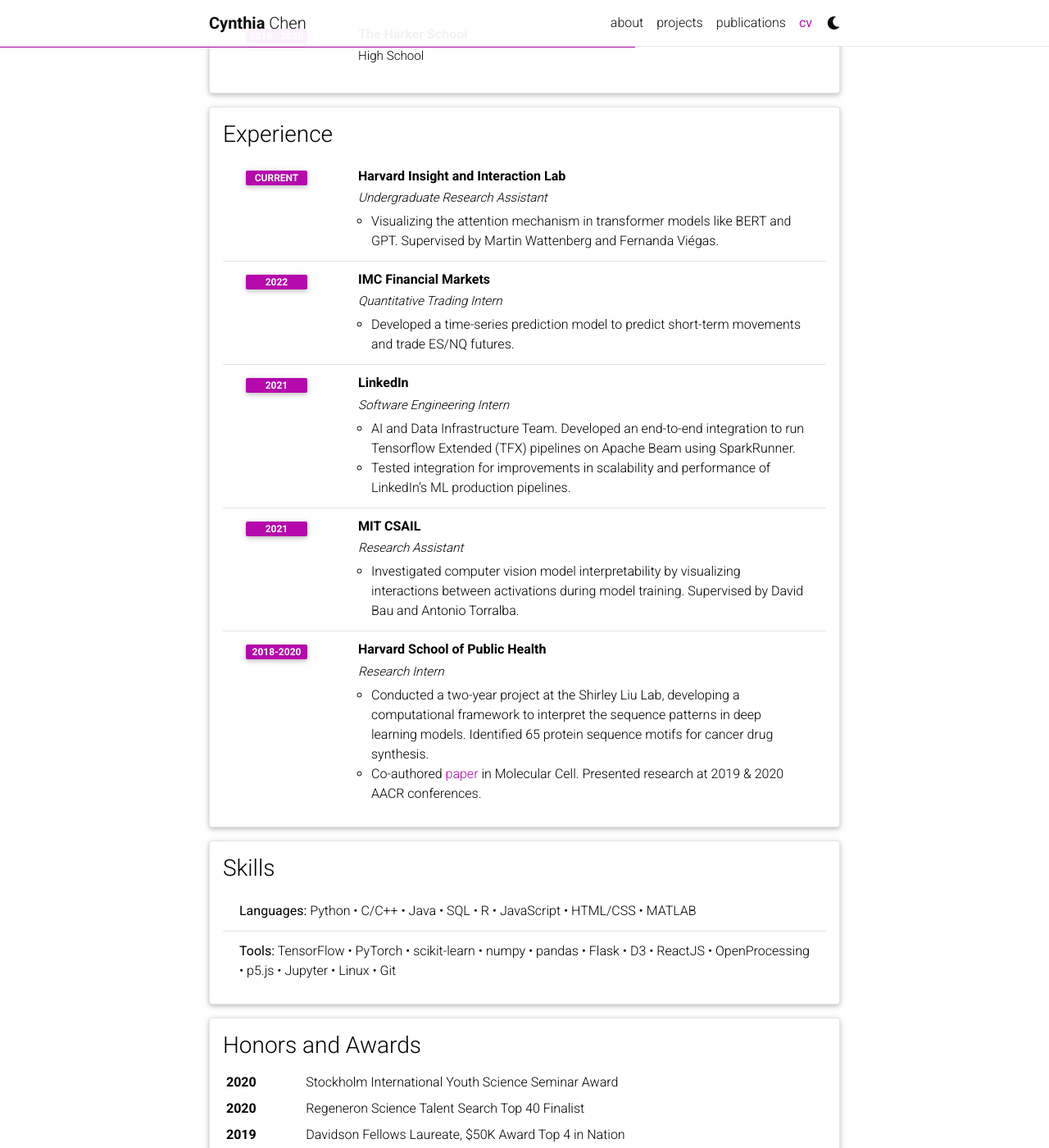
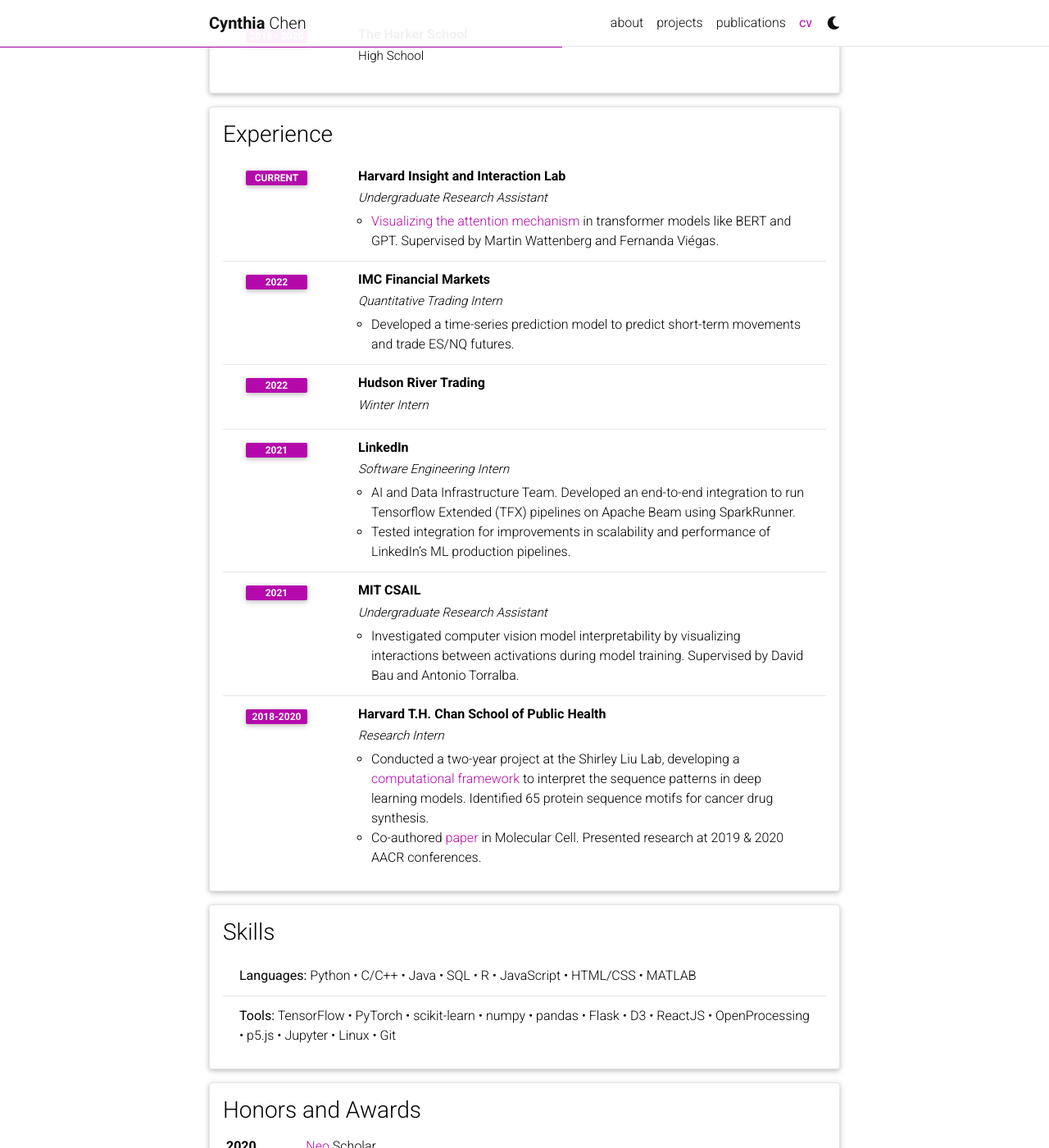
Before and after one commit to chenxcynthia/chenxcynthia.github.io, a Jekyll site: the page built from _pages/cv.md, in a window 1280 px wide and 1400 px high, scrolled down 514 px. Shown: the whole window at 82% size. Built offline with Jekyll 4.4.1, drawn with Linux system fonts in a browser that asks for light colours; full-size pictures stand in for the smaller copies a plugin makes; comment, search, counter and statistics services are not loaded; a style sheet for code colours, icons or effects is not loaded; some of the changed text lies outside the part shown.

Commit message:
4/6 changes

```diff
--- a/_data/cv.yml
+++ b/_data/cv.yml
@@ -40,13 +40,15 @@
       institution: <i>Undergraduate Research Assistant</i>
       year: Current
       description:
-        - Visualizing the attention mechanism in transformer models like BERT and GPT. Supervised by Martin Wattenberg and Fernanda Viégas.
+        - <a href = "../projects/attentionvis">Visualizing the attention mechanism</a> in transformer models like BERT and GPT. Supervised by Martin Wattenberg and Fernanda Viégas.
     - title: IMC Financial Markets
       institution: <i>Quantitative Trading Intern</i>
       year: 2022
       description:
         - Developed a time-series prediction model to predict short-term movements and trade ES/NQ futures.
-
+    - title: Hudson River Trading
+      institution: <i>Winter Intern</i>
+      year: 2022
     - title: LinkedIn
       institution: <i>Software Engineering Intern</i>
       year: 2021
@@ -54,18 +56,17 @@
         - AI and Data Infrastructure Team. Developed an end-to-end integration to run Tensorflow Extended (TFX) pipelines on Apache Beam using SparkRunner.
         - Tested integration for improvements in scalability and performance of LinkedIn’s ML production pipelines.
 
-
     - title: MIT CSAIL
-      institution: <i>Research Assistant</i>
+      institution: <i>Undergraduate Research Assistant</i>
       year: 2021
       description:
         - Investigated computer vision model interpretability by visualizing interactions between activations during model training. Supervised by David Bau and Antonio Torralba.
 
-    - title: Harvard School of Public Health
+    - title: Harvard T.H. Chan School of Public Health
       institution: <i>Research Intern</i>
       year: 2018-2020
       description:
-        - Conducted a two-year project at the Shirley Liu Lab, developing a computational framework to interpret the sequence patterns in deep learning models. Identified 65 protein sequence motifs for cancer drug synthesis.
+        - Conducted a two-year project at the Shirley Liu Lab, developing a <a href = "../projects/deepexplain">computational framework</a> to interpret the sequence patterns in deep learning models. Identified 65 protein sequence motifs for cancer drug synthesis.
         - Co-authored <a href="https://www.sciencedirect.com/science/article/pii/S109727652100040X">paper</a> in Molecular Cell. Presented research at 2019 & 2020 AACR conferences.
 
 # - title: Projects
@@ -112,13 +113,15 @@
   type: map
   contents:
     - name: 2020
+      value: <a href="https://www.neo.com">Neo</a> Scholar
+    - name: 2020
       value: Stockholm International Youth Science Seminar Award
     - name: 2020
-      value: Regeneron Science Talent Search Top 40 Finalist
+      value: <a href="https://www.societyforscience.org/regeneron-sts/2020-finalists/">Regeneron Science Talent Search</a> Top 40 Finalist
     - name: 2019
-      value: Davidson Fellows Laureate, $50K Award Top 4 in Nation
+      value: <a href = "https://www.davidsongifted.org/gifted-programs/fellows-scholarship/fellows/current-and-past-fellows/2019-fellows/">Davidson Fellows Laureate</a>, $50,000 Awardee
     - name: 2019
-      value: Top 10 Presentation, Research Science Institute (RSI)
+      value: Top 10 Presentation, <a href="https://www.cee.org/programs/research-science-institute">Research Science Institute (RSI)</a>
     - name: 2019
       value: Intel International Science and Engineering Fair 3rd Award
     - name: 2018
```
Also changed, not shown: _projects/cherry.md (+2 -2 lines), _projects/clock.md (+1 -1 lines), _projects/color.md (+1 -1 lines), _projects/emissions.md (added, +20 -0 lines), _projects/nyt.md (added, +20 -0 lines), assets/img/icon.png, assets/img/old/icon copy 3.png (added), assets/img/proj/emissions.png (added), assets/img/proj/emissions_thumbnail.png (added), assets/img/proj/nyt_thumbnail.png (added), 1 other file.
